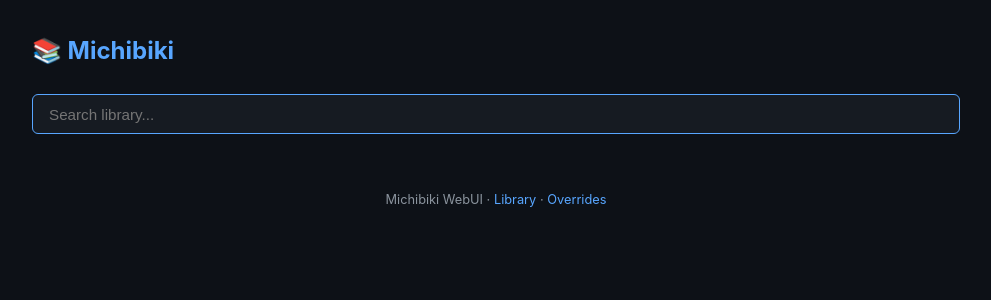
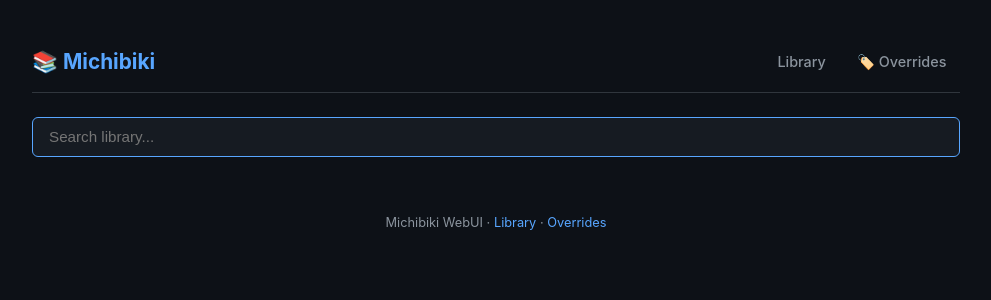
Before and after one commit to completeBeta/Michibiki, a Python web app: template templates/index.html in a window 1280 px wide. Shown: the top 300 px of the page, without its empty margins (144-1135 px from the left). Run offline with Jinja, Linux system fonts and the light colour scheme; the template is opened without the code that fills it, so the values that code supplies are empty.

Commit message:
feat: move Overrides nav to top bar on all pages

```diff
--- a/templates/index.html
+++ b/templates/index.html
@@ -289,12 +289,55 @@
     .toast { padding: 0.75rem 1rem; border-radius: var(--radius); margin-top: 1rem; font-size: 0.9rem; }
     .toast.success { background: #1a3a1a; border: 1px solid var(--green); color: var(--green); }
     .toast.error { background: #3a1a1a; border: 1px solid var(--red); color: var(--red); }
-    .toast.warn { background: #3a3a1a; border: 1px solid var(--orange); color: var(--orange); }
+    /* Nav */
+    .top-nav {
+      display: flex;
+      align-items: center;
+      justify-content: space-between;
+      padding: 0.75rem 0;
+      margin-bottom: 1.5rem;
+      border-bottom: 1px solid var(--border);
+    }
+    .nav-brand {
+      font-size: 1.3rem;
+      font-weight: 700;
+      color: var(--accent);
+      text-decoration: none;
+    }
+    .nav-brand:hover { text-decoration: none; }
+    .nav-links {
+      display: flex;
+      gap: 0.25rem;
+    }
+    .nav-link {
+      padding: 0.4rem 0.85rem;
+      border-radius: var(--radius);
+      color: var(--muted);
+      font-size: 0.9rem;
+      font-weight: 500;
+      text-decoration: none;
+      transition: all 0.15s;
+    }
+    .nav-link:hover {
+      background: var(--surface);
+      color: var(--text);
+      text-decoration: none;
+    }
+    .nav-link.active {
+      background: var(--surface);
+      color: var(--accent);
+    }
 
   </style>
 </head>
 <body>
-  <h1>📚 Michibiki</h1>
+  <nav class="top-nav">
+    <a href="/" class="nav-brand">📚 Michibiki</a>
+    <div class="nav-links">
+      <a href="/" class="nav-link">Library</a>
+      <a href="/overrides" class="nav-link">🏷️ Overrides</a>
+    </div>
+  </nav>
 
   {% if library_empty %}
             <div class="toolbar" style="display: flex; gap: 0.5rem; align-items: center; margin-bottom: 1rem;">
```
Also changed, not shown: templates/overrides.html (+48 -3 lines).
